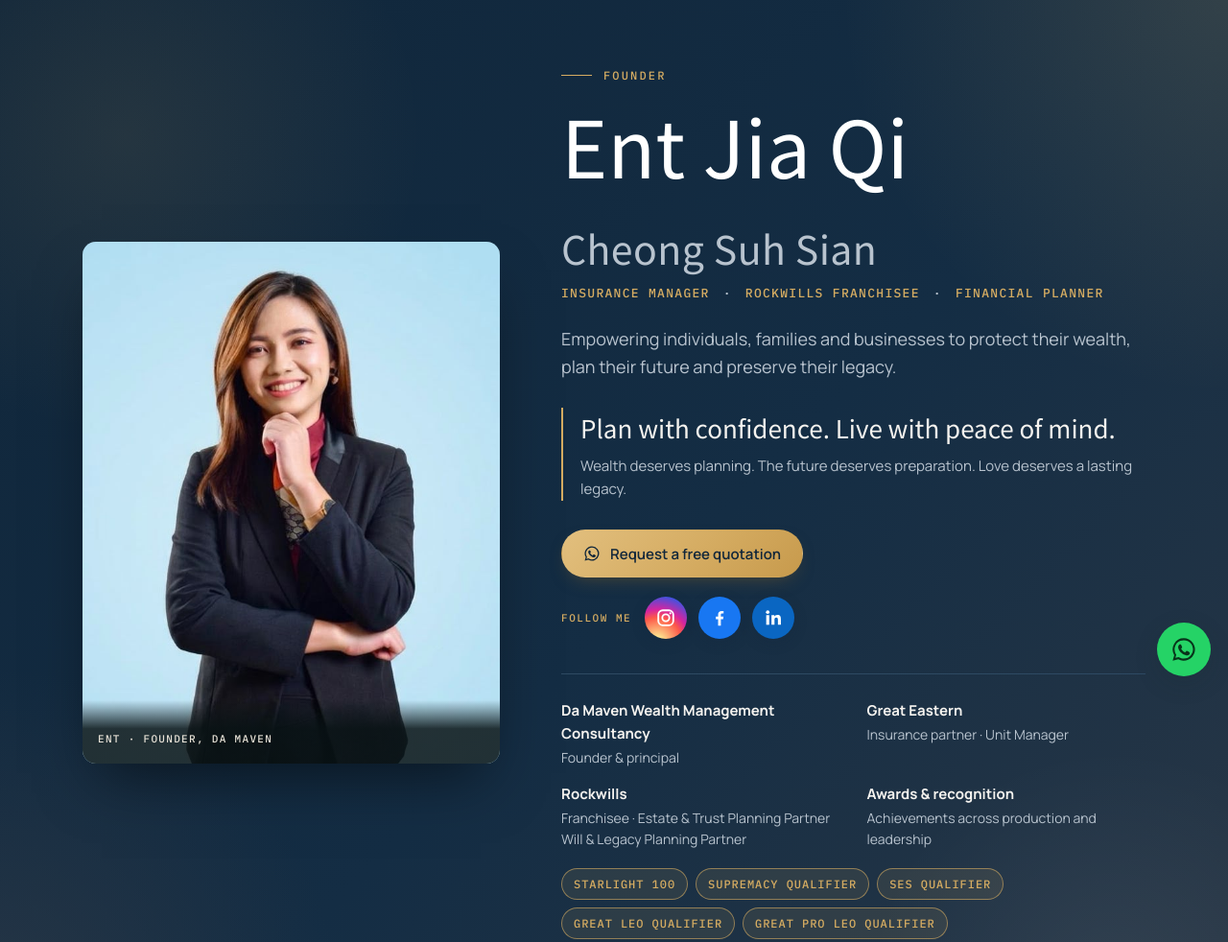
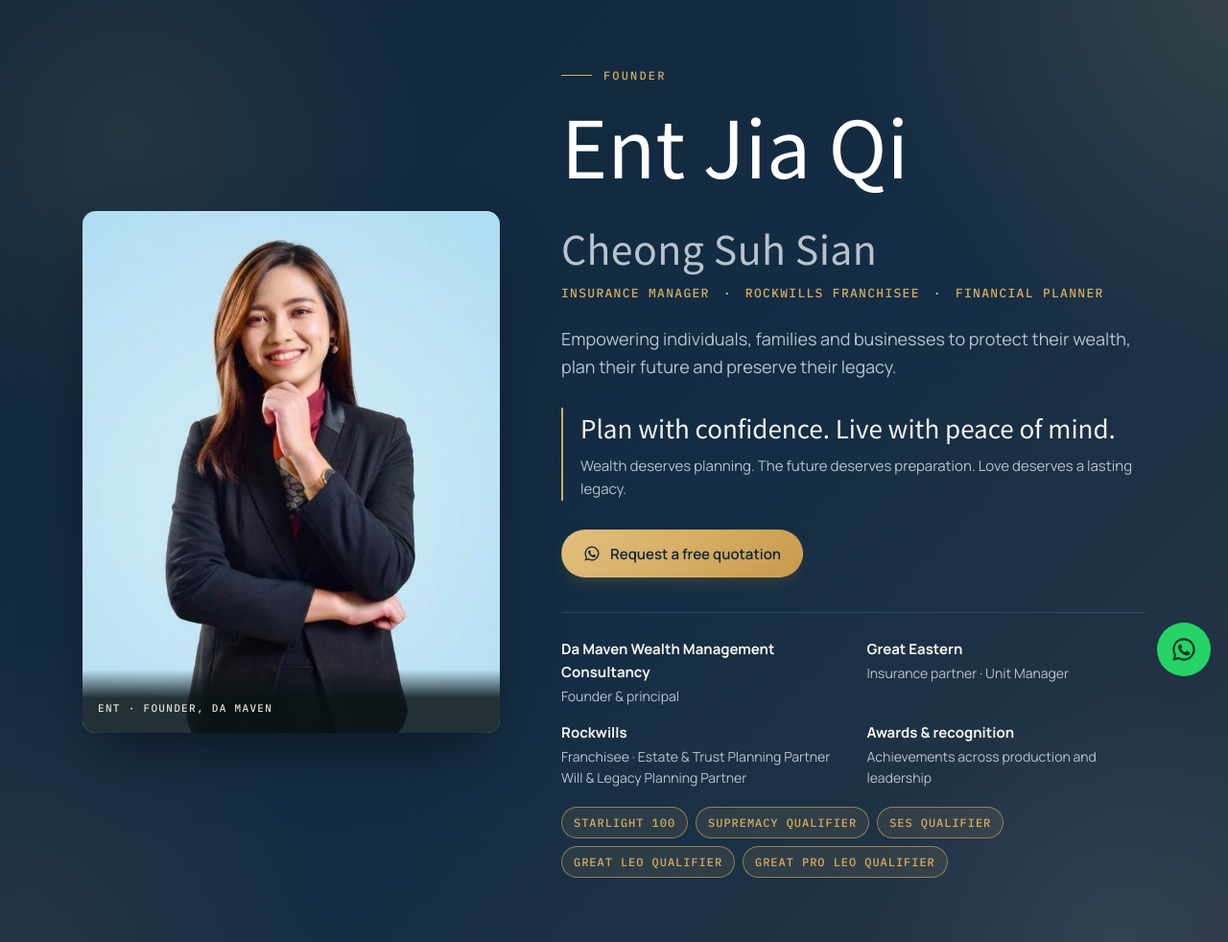
Before and after one commit to damaven-consultancy/damaven-consultancy.github.io, a plain HTML site: page index.html in a window 1280 px wide. Shown: the part 77-1059 px from the top of the page at 96% size. Drawn offline with Linux system fonts and the light colour scheme; a web font is replaced by a local one.

Commit message:
Keep social icons in footer only
Co-Authored-By: Claude Opus 5.5 <noreply@anthropic.com>

```diff
--- a/index.html
+++ b/index.html
@@ -682,7 +682,6 @@ footer b { color: #F5F3EF !important; }
       </div>
       <div class="cta-row">
         <a class="btn btn-brass" href="#enquire" data-goto="quote"><svg class="wa-ico"><use href="#wa"/></svg><span class="en">Request a free quotation</span><span class="zh">获取专属规划建议</span></a>      </div>
-      <div class="soc-row hero-soc"><span class="soc-lbl"><span class="en">Follow me</span><span class="zh">关注我</span></span><a class="soc soc-ig" href="https://www.instagram.com/ent_jiaqi/" target="_blank" rel="noopener" aria-label="Instagram" title="Instagram"><svg><use href="#ig"/></svg></a><a class="soc soc-fb" href="https://www.facebook.com/share/1KmBnPNrwd/" target="_blank" rel="noopener" aria-label="Facebook" title="Facebook"><svg><use href="#fb"/></svg></a><a class="soc soc-li" href="https://www.linkedin.com/in/ent-jia-qi" target="_blank" rel="noopener" aria-label="LinkedIn" title="LinkedIn"><svg><use href="#li"/></svg></a></div>
       <dl class="creds">
         <div><dt><span class="en">Da Maven Wealth Management Consultancy</span><span class="zh">Da Maven 财富管理顾问</span></dt><dd><span class="en">Founder &amp; principal</span><span class="zh">创办人</span></dd></div>
         <div><dt>Great Eastern</dt><dd><span class="en">Insurance partner · Unit Manager</span><span class="zh">保险伙伴 · 单位经理</span></dd></div>
@@ -1068,7 +1067,6 @@ footer b { color: #F5F3EF !important; }
       <div class="contact-list">
         <div><small>WhatsApp</small><a href="https://wa.me/60174025892" target="_blank" rel="noopener">017-402 5892</a></div>
         <div><small><span class="en">Email</span><span class="zh">电邮</span></small><span class="break">ent.cheong.businesscentre@gmail.com</span></div>        <div><small><span class="en">Languages</span><span class="zh">语言</span></small><span>English · 中文 · Bahasa Melayu</span></div>
-        <div><small><span class="en">Follow me</span><span class="zh">关注我</span></small><span class="soc-row"><a class="soc soc-ig" href="https://www.instagram.com/ent_jiaqi/" target="_blank" rel="noopener" aria-label="Instagram" title="Instagram"><svg><use href="#ig"/></svg></a><a class="soc soc-fb" href="https://www.facebook.com/share/1KmBnPNrwd/" target="_blank" rel="noopener" aria-label="Facebook" title="Facebook"><svg><use href="#fb"/></svg></a><a class="soc soc-li" href="https://www.linkedin.com/in/ent-jia-qi" target="_blank" rel="noopener" aria-label="LinkedIn" title="LinkedIn"><svg><use href="#li"/></svg></a></span></div>
       </div>
     </div>
 
```
